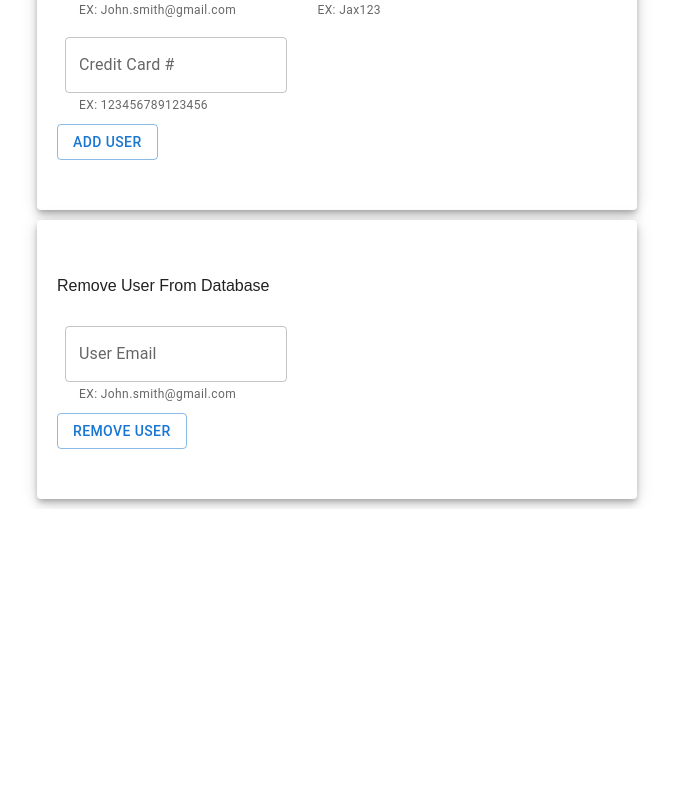
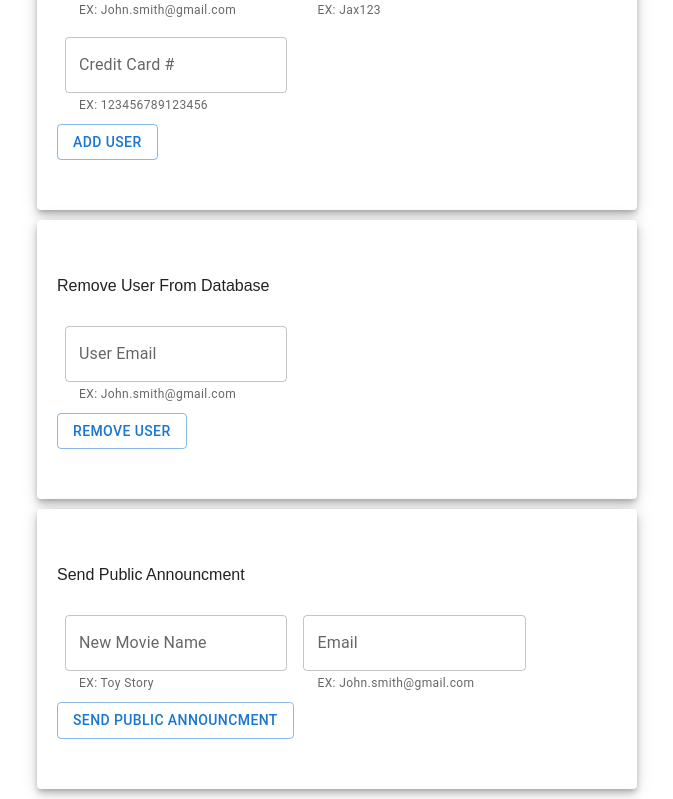
Before and after one commit to Dele-Oyelese/ENSF614_Project, a React (Create React App) app in the folder react-website-movies/: page /Admin in a window 1280 px wide. Shown: the part 1008-1807 px from the top of the page, without its empty margins (303-976 px from the left). Before the commit the page ends 1517 px from the top, so only its background shows below. Built offline with nearby package versions, Linux system fonts and the light colour scheme.

Commit message:
Public Announcment Done

```diff
--- a/react-website-movies/src/components/pages/Admin.js
+++ b/react-website-movies/src/components/pages/Admin.js
@@ -15,6 +15,7 @@ export const Admin = () => {
   const [address, setAddress] = React.useState('')
   const [password, setPassword] = React.useState('')
   const [creditcard, setCreditCard] = React.useState('')
+  const [message, setMessage] = React.useState('')
 
 
   const form = useRef();
@@ -160,17 +161,43 @@ export const Admin = () => {
         <Button variant="outlined" onClick={removeUser}> Remove User </Button>
         </Box>
     </Paper>
+    <Paper elevation={6} style={paperStyle}>
+      <p>Send Public Announcment</p>
+      <Box
+      component="form"
+      sx={{'& .MuiTextField-root': { m: 1, width: '25ch' },}}
+      noValidate
+      autoComplete="off">
+
+      <TextField
+          id="outlined-read-only-input"
+          label="New Movie Name"
+          helperText="EX: Toy Story"
+          value={movieTitle}
+          onChange={(e)=>setMTitle(e.target.value)}>
+       </TextField>
+       <TextField
+          id="outlined-read-only-input"
+          label="Email"
+          helperText="EX: John.smith@gmail.com"
+          value={email}
+          onChange={(e)=>setEmail(e.target.value)}>
+       </TextField>
+       <br></br>
+        <Button variant="outlined" onClick={sendEmail}> Send Public Announcment </Button>
+        </Box>
+    </Paper>
 
 
 
     </div>
 
     <form ref={form} onSubmit={sendEmail}>
-      <input type="hidden" name="user_name" />
-      <input type="hidden" name="user_email" />
-      <input type="hidden" name="subject" />
-      <input type="hidden" name="message" />
-      <input type="hidden" name="messageone" />
+      <input type="hidden" name="user_name" defaultValue={"Greetings " + name}/>
+      <input type="hidden" name="user_email" defaultValue={email}/>
+      <input type="hidden" name="subject" defaultValue={"Movie Theater Public Announcment"}/>
+      <input type="hidden" name="message" defaultValue={"Keep an eye out for tickets! " + movieTitle + " has been added to the upcoming movies"} />
+      <input type="hidden" name="messageone" defaultValue={"We hope to see you at the movies"}/>
     </form>
     </div>
   );
```
